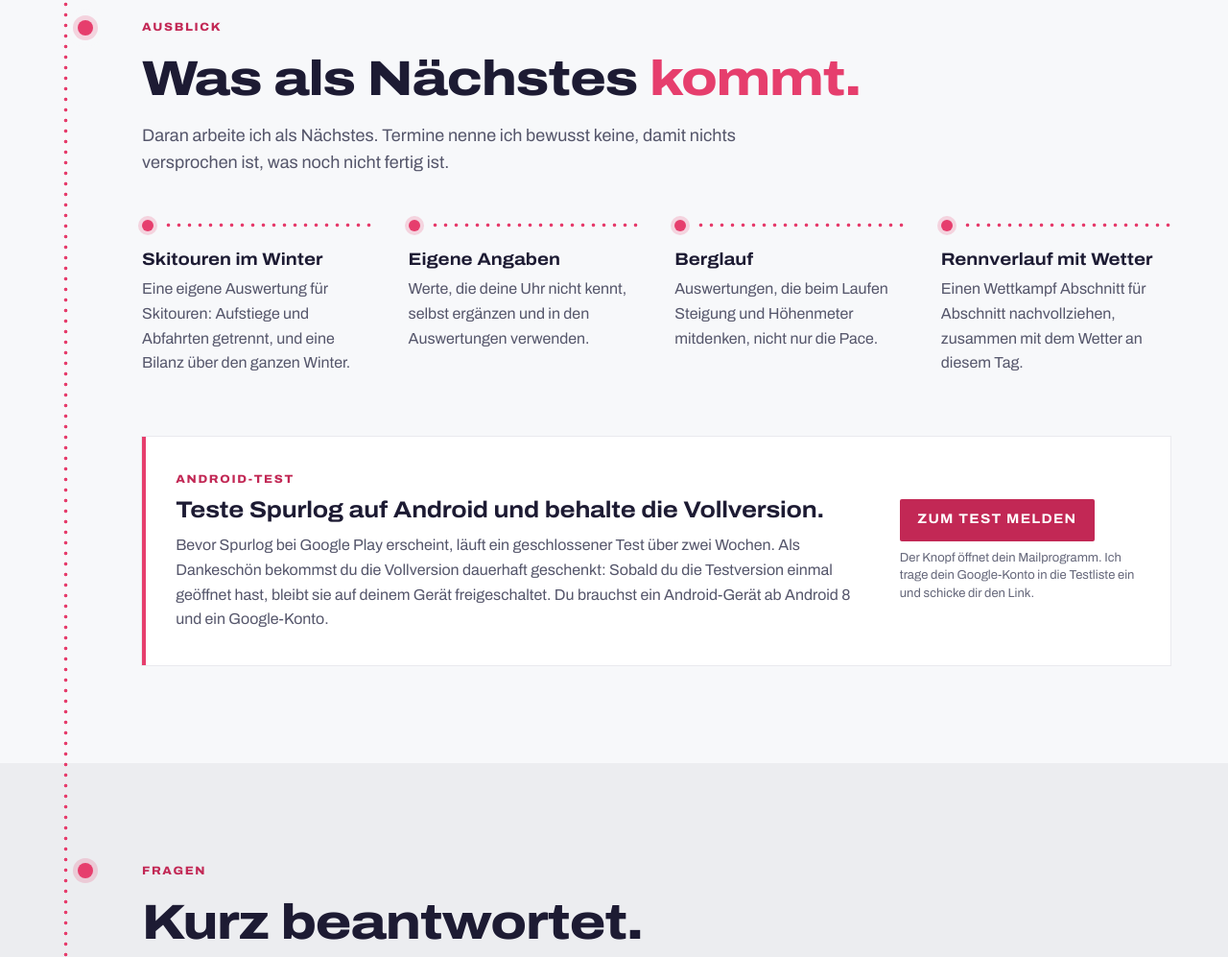
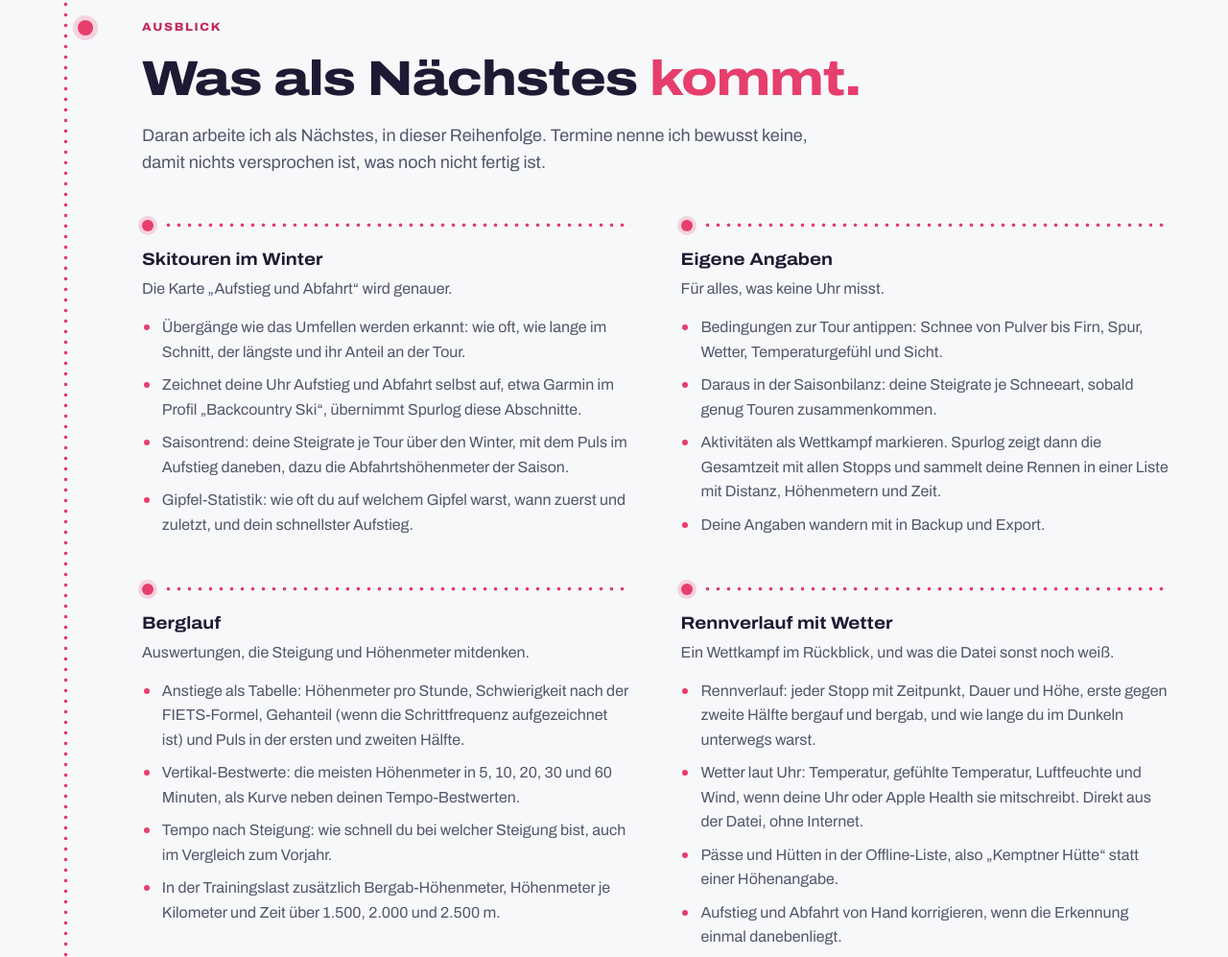
Before and after one commit to Zaucher/trainingsarchiv-site, a plain HTML site: page index.html in a window 1280 px wide. Shown: the part 8918-9915 px from the top of the page at 96% size. Drawn offline with Linux system fonts and the light colour scheme.

Commit message:
Ausblick konkreter: je Thema die geplanten Funktionen aus dem Umsetzungsplan
Co-Authored-By: Claude Opus 5.5 <noreply@anthropic.com>

```diff
--- a/index.html
+++ b/index.html
@@ -271,12 +271,16 @@ button.phone{appearance:none;-webkit-appearance:none;border:0;font:inherit;color
 .nots dd{margin-top:.3rem;color:var(--ink-2);font-size:1rem}
 
 /* Ausblick */
-.next{display:grid;grid-template-columns:repeat(4,minmax(0,1fr));gap:2rem clamp(1.4rem,3vw,2.6rem);margin-top:clamp(2rem,4vw,3rem)}
+.next{display:grid;grid-template-columns:repeat(2,minmax(0,1fr));gap:clamp(2.2rem,4vw,3.2rem) clamp(1.6rem,4vw,4rem);margin-top:clamp(2rem,4vw,3rem)}
 .next li{position:relative;padding-top:1.7rem}
 .next li::before{content:"";position:absolute;left:0;top:-3px;width:12px;height:12px;border-radius:50%;background:var(--route);box-shadow:0 0 0 4px rgba(230,62,109,.2)}
 .next li::after{content:"";position:absolute;left:22px;right:0;top:0;height:5px;background-image:radial-gradient(circle,var(--route) 1.7px,transparent 2.1px);background-size:11px 5px;background-repeat:repeat-x}
 .next h3{font-family:var(--display);font-stretch:112%;font-weight:700;font-size:1.125rem;line-height:1.25;text-wrap:balance}
-.next p{margin-top:.4rem;color:var(--ink-2);font-size:1rem}
+.next .intro{margin-top:.4rem;color:var(--ink-2);font-size:1rem}
+.next ul{margin-top:.9rem;display:grid;gap:.55rem;font-size:1rem;color:var(--ink-2)}
+.next ul li{padding-top:0;padding-left:1.3rem}
+.next ul li::before{left:.1rem;top:.62em;width:6px;height:6px;box-shadow:none}
+.next ul li::after{display:none}
 .tester{display:grid;grid-template-columns:minmax(0,1fr) auto;gap:1.2rem clamp(1.5rem,4vw,3.5rem);align-items:center;margin-top:clamp(2.6rem,5vw,4rem);background:var(--card);padding:clamp(1.5rem,3vw,2.2rem);box-shadow:0 0 0 1px rgba(29,27,51,.06),inset 4px 0 0 var(--route);scroll-margin-top:5.5rem}
 .tester .label{font-family:var(--display);font-stretch:108%;font-size:.75rem;font-weight:800;letter-spacing:.14em;text-transform:uppercase;color:var(--route-deep)}
 .tester h3{margin-top:.5rem;font-family:var(--display);font-stretch:112%;font-weight:700;font-size:clamp(1.25rem,2vw,1.5rem);line-height:1.2;letter-spacing:-.01em;text-wrap:balance}
@@ -284,8 +288,7 @@ button.phone{appearance:none;-webkit-appearance:none;border:0;font:inherit;color
 .tester .act{display:grid;justify-items:start;gap:.5rem}
 .tester .act small{font-size:.8125rem;color:var(--ink-3);max-width:19em;line-height:1.45}
 .launch-fine a,.launch-note a{color:var(--route-deep);font-weight:600}
-@media (max-width:1099px){.next{grid-template-columns:repeat(2,minmax(0,1fr))}}
-@media (max-width:599px){.next{grid-template-columns:minmax(0,1fr)}}
+@media (max-width:759px){.next{grid-template-columns:minmax(0,1fr)}}
 @media (max-width:760px){.tester{grid-template-columns:minmax(0,1fr)}.tester .act small{max-width:none}}
 
 /* Fragen */
@@ -663,12 +666,12 @@ html[data-preis="vor"] .p-vor,html[data-preis="start"] .p-start,html[data-preis=
   <div class="wrap">
     <p class="way">Ausblick</p>
     <h2 id="h-ausblick">Was als Nächstes <em>kommt.</em></h2>
-    <p class="sec-lede">Daran arbeite ich als Nächstes. Termine nenne ich bewusst keine, damit nichts versprochen ist, was noch nicht fertig ist.</p>
+    <p class="sec-lede">Daran arbeite ich als Nächstes, in dieser Reihenfolge. Termine nenne ich bewusst keine, damit nichts versprochen ist, was noch nicht fertig ist.</p>
     <ol class="next">
-      <li><h3>Skitouren im Winter</h3><p>Eine eigene Auswertung für Skitouren: Aufstiege und Abfahrten getrennt, und eine Bilanz über den ganzen Winter.</p></li>
-      <li><h3>Eigene Angaben</h3><p>Werte, die deine Uhr nicht kennt, selbst ergänzen und in den Auswertungen verwenden.</p></li>
-      <li><h3>Berglauf</h3><p>Auswertungen, die beim Laufen Steigung und Höhenmeter mitdenken, nicht nur die Pace.</p></li>
-      <li><h3>Rennverlauf mit Wetter</h3><p>Einen Wettkampf Abschnitt für Abschnitt nachvollziehen, zusammen mit dem Wetter an diesem Tag.</p></li>
+      <li><h3>Skitouren im Winter</h3><p class="intro">Die Karte „Aufstieg und Abfahrt“ wird genauer.</p><ul><li>Übergänge wie das Umfellen werden erkannt: wie oft, wie lange im Schnitt, der längste und ihr Anteil an der Tour.</li><li>Zeichnet deine Uhr Aufstieg und Abfahrt selbst auf, etwa Garmin im Profil „Backcountry Ski“, übernimmt Spurlog diese Abschnitte.</li><li>Saisontrend: deine Steigrate je Tour über den Winter, mit dem Puls im Aufstieg daneben, dazu die Abfahrtshöhenmeter der Saison.</li><li>Gipfel-Statistik: wie oft du auf welchem Gipfel warst, wann zuerst und zuletzt, und dein schnellster Aufstieg.</li></ul></li>
+      <li><h3>Eigene Angaben</h3><p class="intro">Für alles, was keine Uhr misst.</p><ul><li>Bedingungen zur Tour antippen: Schnee von Pulver bis Firn, Spur, Wetter, Temperaturgefühl und Sicht.</li><li>Daraus in der Saisonbilanz: deine Steigrate je Schneeart, sobald genug Touren zusammenkommen.</li><li>Aktivitäten als Wettkampf markieren. Spurlog zeigt dann die Gesamtzeit mit allen Stopps und sammelt deine Rennen in einer Liste mit Distanz, Höhenmetern und Zeit.</li><li>Deine Angaben wandern mit in Backup und Export.</li></ul></li>
+      <li><h3>Berglauf</h3><p class="intro">Auswertungen, die Steigung und Höhenmeter mitdenken.</p><ul><li>Anstiege als Tabelle: Höhenmeter pro Stunde, Schwierigkeit nach der FIETS-Formel, Gehanteil (wenn die Schrittfrequenz aufgezeichnet ist) und Puls in der ersten und zweiten Hälfte.</li><li>Vertikal-Bestwerte: die meisten Höhenmeter in 5, 10, 20, 30 und 60 Minuten, als Kurve neben deinen Tempo-Bestwerten.</li><li>Tempo nach Steigung: wie schnell du bei welcher Steigung bist, auch im Vergleich zum Vorjahr.</li><li>In der Trainingslast zusätzlich Bergab-Höhenmeter, Höhenmeter je Kilometer und Zeit über 1.500, 2.000 und 2.500 m.</li></ul></li>
+      <li><h3>Rennverlauf mit Wetter</h3><p class="intro">Ein Wettkampf im Rückblick, und was die Datei sonst noch weiß.</p><ul><li>Rennverlauf: jeder Stopp mit Zeitpunkt, Dauer und Höhe, erste gegen zweite Hälfte bergauf und bergab, und wie lange du im Dunkeln unterwegs warst.</li><li>Wetter laut Uhr: Temperatur, gefühlte Temperatur, Luftfeuchte und Wind, wenn deine Uhr oder Apple Health sie mitschreibt. Direkt aus der Datei, ohne Internet.</li><li>Pässe und Hütten in der Offline-Liste, also „Kemptner Hütte“ statt einer Höhenangabe.</li><li>Aufstieg und Abfahrt von Hand korrigieren, wenn die Erkennung einmal danebenliegt.</li></ul></li>
     </ol>
     <div class="tester an-bald" id="android-test">
       <div>
```
Also changed, not shown: en/index.html (+12 -9 lines).
